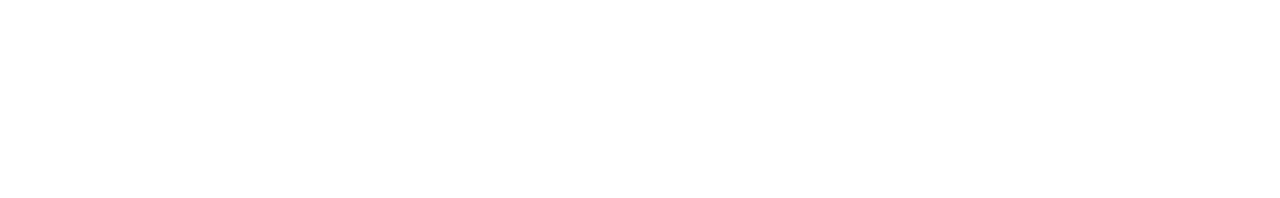
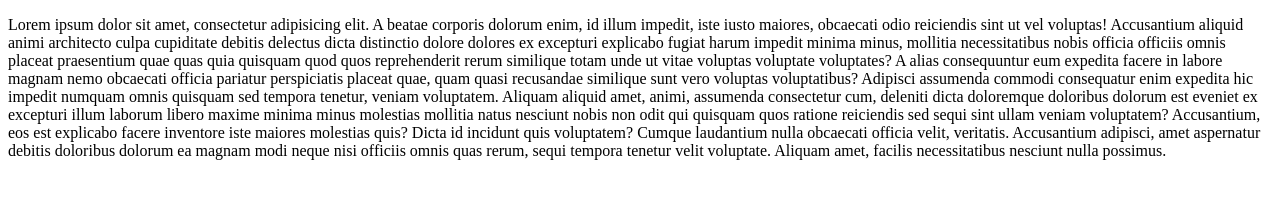
Before and after one commit to SergeyHarutyunyan/shop, a plain HTML site: page index.html in a window 1280 px wide. Drawn offline with Linux system fonts and the light colour scheme.

```diff
--- a/index.html
+++ b/index.html
@@ -5,6 +5,21 @@
     <title></title>
 </head>
 <body>
-
+<div>
+    <p>Lorem ipsum dolor sit amet, consectetur adipisicing elit. A beatae corporis dolorum enim, id illum impedit, iste
+        iusto maiores, obcaecati odio reiciendis sint ut vel voluptas! Accusantium aliquid animi architecto culpa
+        cupiditate debitis delectus dicta distinctio dolore dolores ex excepturi explicabo fugiat harum impedit minima
+        minus, mollitia necessitatibus nobis officia officiis omnis placeat praesentium quae quas quia quisquam quod
+        quos reprehenderit rerum similique totam unde ut vitae voluptas voluptate voluptates? A alias consequuntur eum
+        expedita facere in labore magnam nemo obcaecati officia pariatur perspiciatis placeat quae, quam quasi
+        recusandae similique sunt vero voluptas voluptatibus? Adipisci assumenda commodi consequatur enim expedita hic
+        impedit numquam omnis quisquam sed tempora tenetur, veniam voluptatem. Aliquam aliquid amet, animi, assumenda
+        consectetur cum, deleniti dicta doloremque doloribus dolorum est eveniet ex excepturi illum laborum libero
+        maxime minima minus molestias mollitia natus nesciunt nobis non odit qui quisquam quos ratione reiciendis sed
+        sequi sint ullam veniam voluptatem? Accusantium, eos est explicabo facere inventore iste maiores molestias quis?
+        Dicta id incidunt quis voluptatem? Cumque laudantium nulla obcaecati officia velit, veritatis. Accusantium
+        adipisci, amet aspernatur debitis doloribus dolorum ea magnam modi neque nisi officiis omnis quas rerum, sequi
+        tempora tenetur velit voluptate. Aliquam amet, facilis necessitatibus nesciunt nulla possimus.</p>
+</div>
 </body>
 </html>
```
